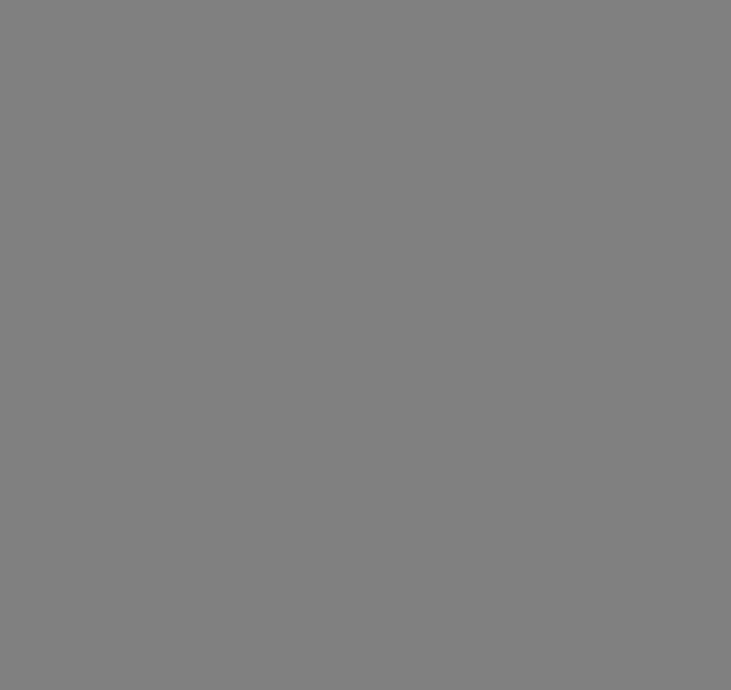
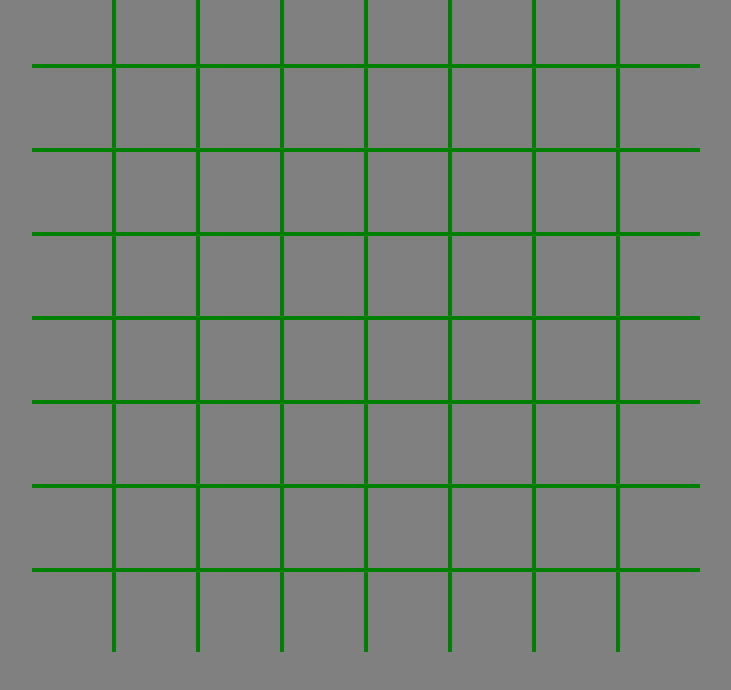
Before and after one commit to JohnArochaDev/Battleship, a plain HTML site: page index.html in a window 1280 px wide. Shown: the whole page, without its empty margins (274-1005 px from the left). Drawn offline with Linux system fonts and the light colour scheme.

Commit message:
grid up and css styled

```diff
--- a/css/style.css
+++ b/css/style.css
@@ -1,3 +1,20 @@
 * {
+    box-sizing: border-box;
     background-color: grey;
 }
+body {
+    display: flex;
+    flex-direction: column;
+    align-items: center;
+    font-family: 'Raleway', sans-serif;
+    height: 100vh;
+    margin: 0;
+
+#board {
+    display: grid;
+    grid-template-columns: repeat(8, 10vmin);
+    grid-template-rows: repeat(8, 10vmin);
+    gap: .5vmin;
+    margin-top: -2vmin;
+    background-color: green;
+}
--- a/index.html
+++ b/index.html
@@ -8,6 +8,79 @@
     <title>Battleship</title>
 </head>
 <body>
-
+    <section id="board">
+<!-- New Row 1-->
+        <div id="grid"></div>
+        <div id="grid"></div>
+        <div id="grid"></div>
+        <div id="grid"></div>
+        <div id="grid"></div>
+        <div id="grid"></div>
+        <div id="grid"></div>
+        <div id="grid"></div>
+<!-- New Row 2-->
+        <div id="grid"></div>
+        <div id="grid"></div>
+        <div id="grid"></div>
+        <div id="grid"></div>
+        <div id="grid"></div>
+        <div id="grid"></div>
+        <div id="grid"></div>
+        <div id="grid"></div>
+<!-- New Row 3-->
+        <div id="grid"></div>
+        <div id="grid"></div>
+        <div id="grid"></div>
+        <div id="grid"></div>
+        <div id="grid"></div>
+        <div id="grid"></div>
+        <div id="grid"></div>
+        <div id="grid"></div>
+<!-- New Row 4-->
+        <div id="grid"></div>
+        <div id="grid"></div>
+        <div id="grid"></div>
+        <div id="grid"></div>
+        <div id="grid"></div>
+        <div id="grid"></div>
+        <div id="grid"></div>
+        <div id="grid"></div>
+<!-- New Row 5-->
+        <div id="grid"></div>
+        <div id="grid"></div>
+        <div id="grid"></div>
+        <div id="grid"></div>
+        <div id="grid"></div>
+        <div id="grid"></div>
+        <div id="grid"></div>
+        <div id="grid"></div>
+<!-- New Row 6-->
+        <div id="grid"></div>
+        <div id="grid"></div>
+        <div id="grid"></div>
+        <div id="grid"></div>
+        <div id="grid"></div>
+        <div id="grid"></div>
+        <div id="grid"></div>
+        <div id="grid"></div>
+<!-- New Row 7-->
+        <div id="grid"></div>
+        <div id="grid"></div>
+        <div id="grid"></div>
+        <div id="grid"></div>
+        <div id="grid"></div>
+        <div id="grid"></div>
+        <div id="grid"></div>
+        <div id="grid"></div>
+<!-- New Row 8-->
+        <div id="grid"></div>
+        <div id="grid"></div>
+        <div id="grid"></div>
+        <div id="grid"></div>
+        <div id="grid"></div>
+        <div id="grid"></div>
+        <div id="grid"></div>
+        <div id="grid"></div>
+    </section>
 </body>
 </html>
```
